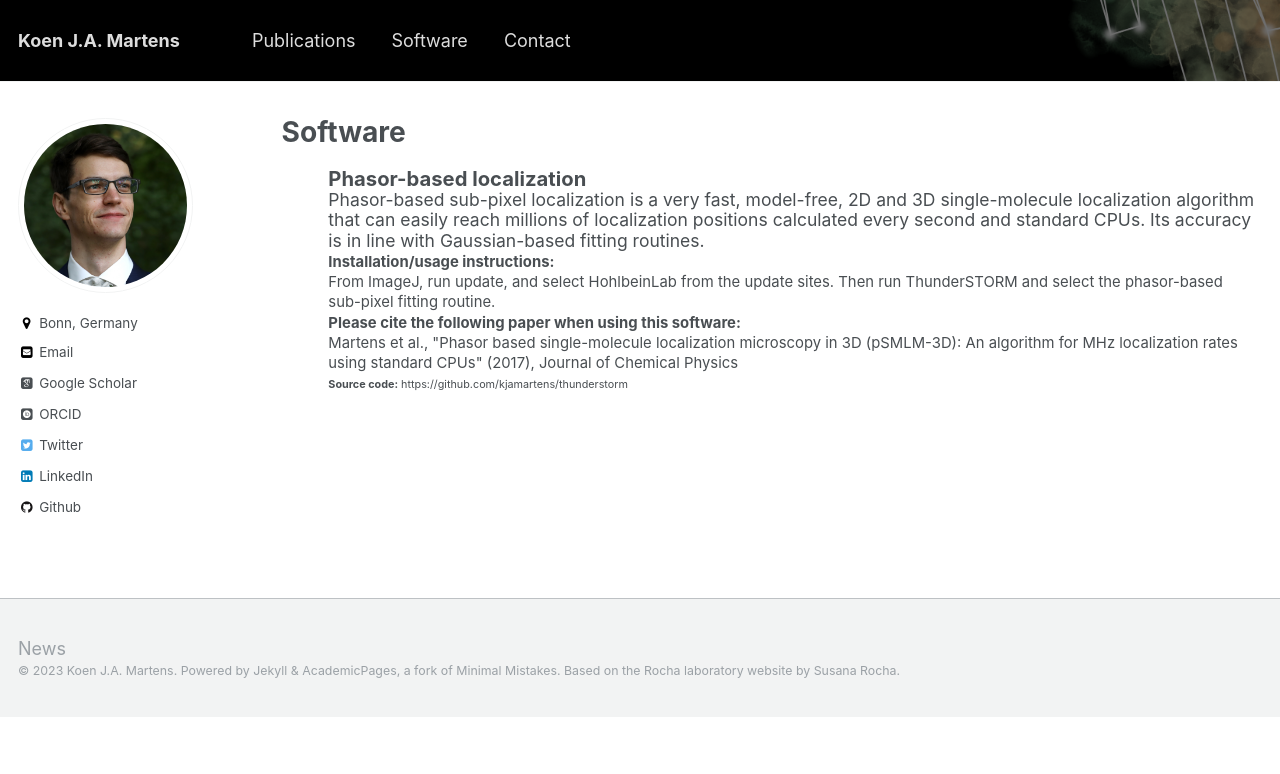
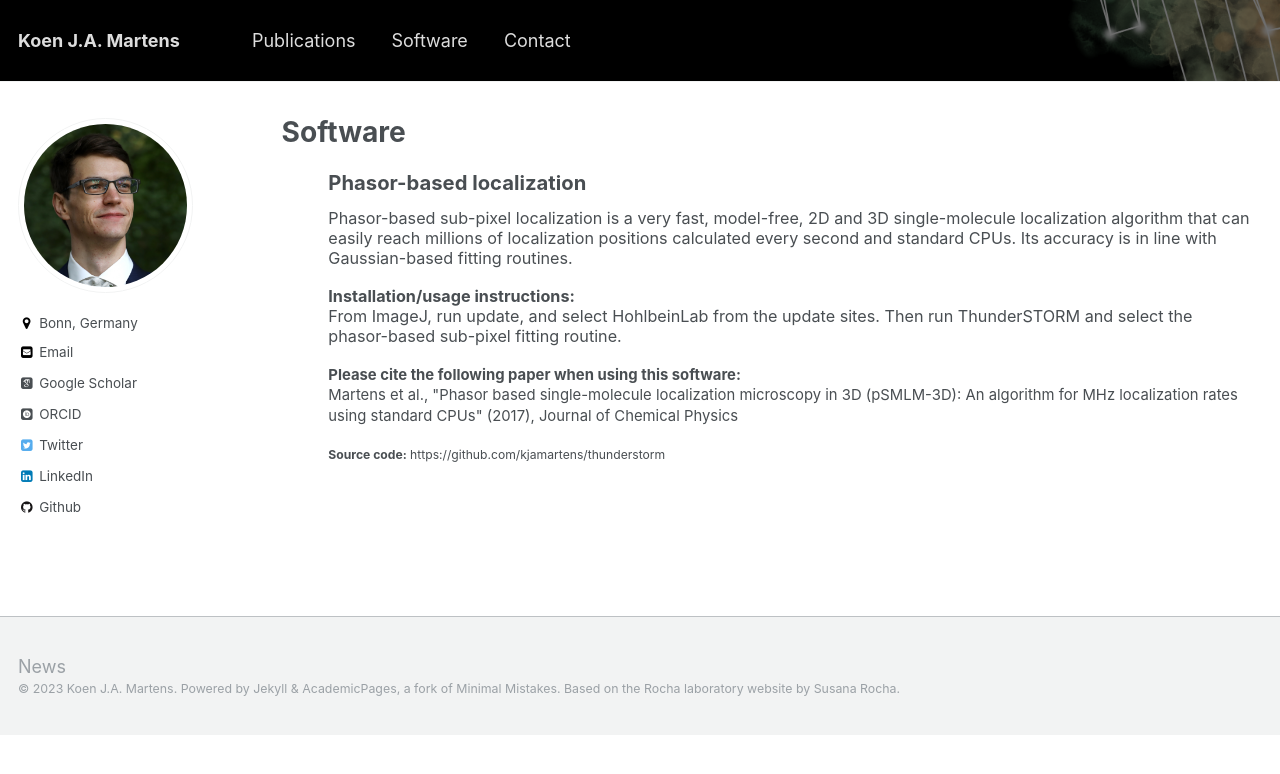
Before and after one commit to kjamartens/kjamartens.github.io, a Jekyll site: the page built from _pages/software.md, in a window 1280 px wide. Shown: the top 774 px of the page. Built offline with Jekyll 4.4.1, drawn with Linux system fonts in a browser that asks for light colours; some web fonts are replaced; comment, search, counter and statistics services are not loaded.

Commit message:
Update archive-single-software.html

```diff
--- a/_includes/archive-single-software.html
+++ b/_includes/archive-single-software.html
@@ -18,38 +18,42 @@
 	<table style="width:100%; border: none;"><tr>
 	<td width="100%" style="border: none;">
 	<article class="archive__item" itemscope itemtype="http://schema.org/CreativeWork">
-    <span style="font-size:1.5em; line-height: 0.1; font-weight:bold">
+    <span style="font-size:1.5em; line-height: 1.15; font-weight:bold">
 		<span style="color:#494E52">{{ title }}</span>
     </span>
 
 	{% if post.abstract %}
-	<br>
-	<span style="font-size:1.3em; line-height: 0.1">
+	<p>
+	<span style="font-size:1.2em; line-height: 1.15">
 		{{ post.abstract }}
 	</span>
+	</p>
 	{% endif %}
 
 	{% if post.installation_instructions %}
-	<br>
-	<span style="font-size:1.1em; line-height: 0.1">
+	<p>
+	<span style="font-size:1.2em; line-height: 1.15">
 		<b>Installation/usage instructions:</b><br>
 		{{ post.installation_instructions }}
 	</span>
+	</p>
 	{% endif %}
 
 	{% if post.papercite %}
-	<br>
-	<span style="font-size:1.1em; line-height: 0.1">
+	<p>
+	<span style="font-size:1.1em; line-height: 1.15">
 		<b>Please cite the following paper when using this software:</b><br>
 		<a href="doi.org/ {{ post.doi }} "> {{ post.papercite }}</a>
 	</span>
+	</p>
 	{% endif %}
 
 	{% if post.github %}
-	<br>
-	<span style="font-size:0.8em; line-height: 0.1">
+	<p>
+	<span style="font-size:0.9em; line-height: 1.15">
 		<b>Source code:</b><a href=" {{ post.github }}" > {{ post.github }}</a>
 	</span>
+	</p>
 	{% endif %}
 
 <br>
```
